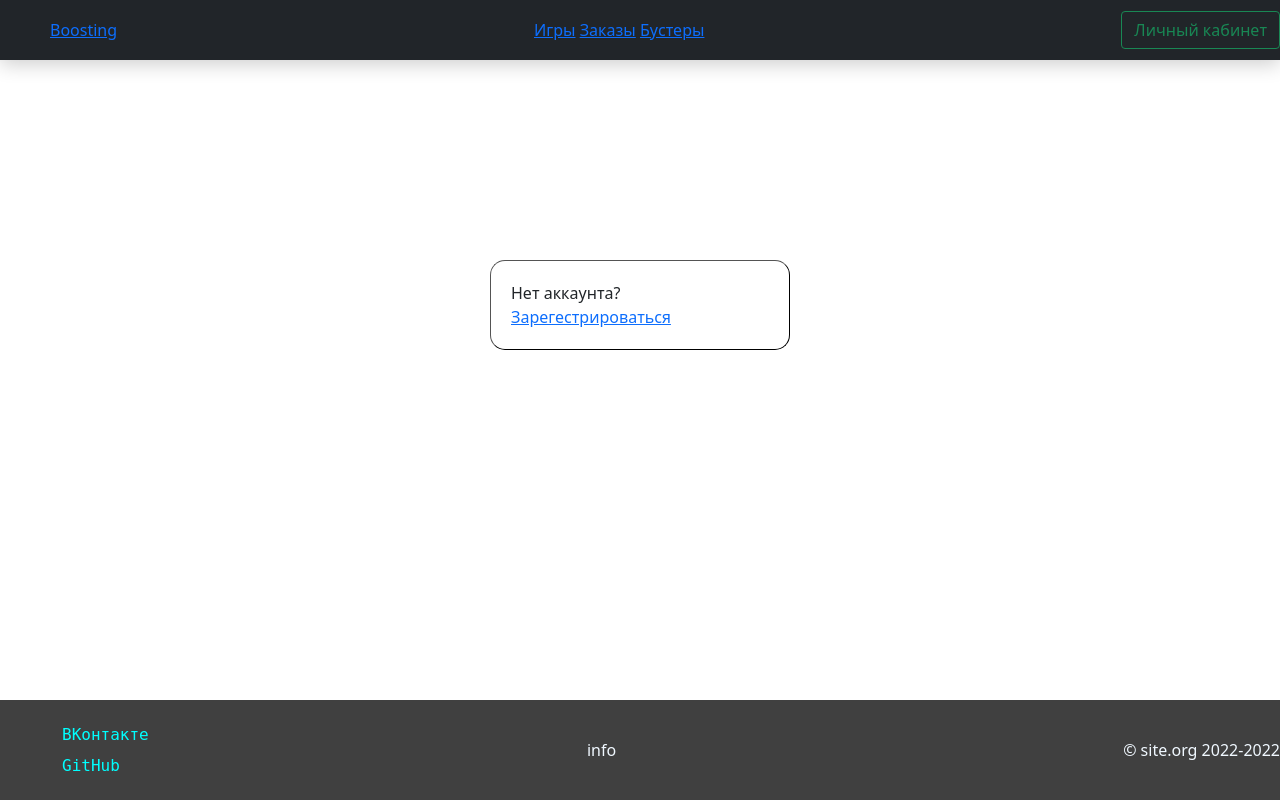
After one commit to nelttjen/WEB_project, a Flask app: page /login in a window 1280 px wide. The commit adds this page. Run offline with Flask 2, Linux system fonts and the light colour scheme; some web fonts are replaced.

Commit message:
footer + header

```diff
--- a/index.py
+++ b/index.py
@@ -1,4 +1,4 @@
-from flask import Flask, render_template, url_for
+from flask import Flask, render_template, url_for, request
 from App.Config import Config
 from App.settings import *
 
@@ -11,6 +11,15 @@ def index():
     return render_template("base.html", css=url_for('static', filename='css/index.css'))
 
 
+@app.route('/login', methods=['GET', 'POST'])
+def login():
+    if request.method == 'POST':
+        return 'login'
+
+    return render_template("login.html", title='Авторизация', css=url_for('static', filename='css/login.css'))
+
+
+
 if __name__ == '__main__':
     config.set('SECRET_KEY', SECRET_KEY)
     print(config.get('SECRET_KEY'))
--- a/static/css/base.css
+++ b/static/css/base.css
@@ -1,3 +1,20 @@
+html {
+    height: 100%;
+}
+
+body {
+    margin: 0;
+    min-height: 100%;
+    display: grid;
+    grid-template-rows: auto 1fr auto;
+}
+
+.wrapper {
+	position: relative;
+	min-height: 100%;
+}
+
+
 .header {
     min-width: 400px;
     width: 100%;
@@ -24,13 +41,12 @@
     margin-left: 50px;
 }
 
-.container {
-    height: 800px;
-}
-
 .endpage {
     width: 100%;
     height: 100px;
+    left: 0;
+    bottom: 0;
+    margin-bottom: 0;
     background-color: rgba(0, 0, 0, .75);
     color: aliceblue;
     display: flex;
@@ -39,7 +55,7 @@
 }
 
 .socials {
-    margin-top: 15px;
+    margin-top: 25px;
     margin-left: 30px;
     width: 50px;
     height: 70px;
--- /dev/null
+++ b/static/css/login.css
@@ -0,0 +1,8 @@
+.login {
+    width: 300px;
+    height: auto;
+    margin: 200px auto;
+    border-radius: 15px;
+    border: 1px outset black;
+    padding: 20px 20px;
+}
--- a/templates/base.html
+++ b/templates/base.html
@@ -1,6 +1,7 @@
 <!DOCTYPE html>
 <html lang="en">
 <head>
+    {% block head %}
     <meta charset="UTF-8">
     <title>{{title}}</title>
     <!--Linked css-->
@@ -9,12 +10,12 @@
 
     <!-- Google fonts -->
     <link href="https://fonts.googleapis.com/css2?family=Red+Hat+Mono&display=swap" rel="stylesheet">
-
     <!--Boostrap css-->
     <link href="https://cdn.jsdelivr.net/npm/bootstrap@5.1.3/dist/css/bootstrap.min.css" rel="stylesheet" integrity="sha384-1BmE4kWBq78iYhFldvKuhfTAU6auU8tT94WrHftjDbrCEXSU1oBoqyl2QvZ6jIW3" crossorigin="anonymous">
+    {% endblock %}
 </head>
 <body>
-    <header class="header">
+    <nav class="header navbar-dark bg-dark">
         <a href="/" class="logo"><img src="" alt="">Boosting</a>
         <ul class="mnu_top">
             <li><a href="/">Игры</a></li>
@@ -22,13 +23,14 @@
             <li><a href="/">Бустеры</a></li>
         </ul>
         <div class="login_top">
-            <button class="btn btn-primary">Личный кабинет</button>
+            <a href="/login"><button class="btn btn-outline-success">Личный кабинет</button></a>
         </div>
-    </header>
+    </nav>
     <div class="container">
-
+        {% block container %}
+        {% endblock %}
     </div>
-    <div class="endpage">
+    <footer class="endpage">
         <ul class="socials">
             <li><a href="https://vk.com/nelttjen">ВКонтакте</a></li>
             <li><a href="https://github.com/nelttjen">GitHub</a></li>
@@ -39,6 +41,7 @@
         <div class="copyright">
             © site.org 2022-2022
         </div>
-    </div>
+    </footer>
+
 </body>
 </html>
--- /dev/null
+++ b/templates/login.html
@@ -0,0 +1,23 @@
+{% extends "base.html" %}
+{% block head %}
+    {{ super() }}
+    <link rel="stylesheet" href="{{css|safe}}">
+{% endblock %}
+{% block container %}
+    <form class="login">
+        <div class="email">
+
+        </div>
+        <div class="password">
+
+        </div>
+        <div class="register">Нет аккаунта?
+            <a class="register_text" href="">
+                Зарегестрироваться
+            </a>
+        </div>
+        <div class="submit">
+
+        </div>
+    </form>
+{% endblock %}
```
